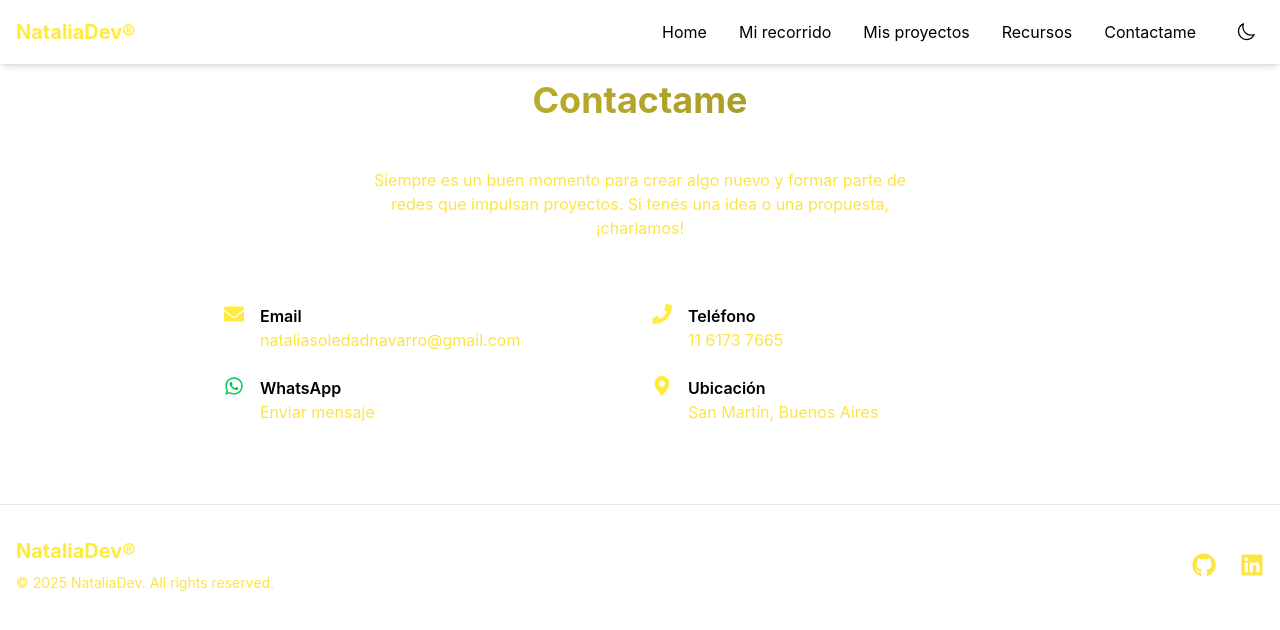
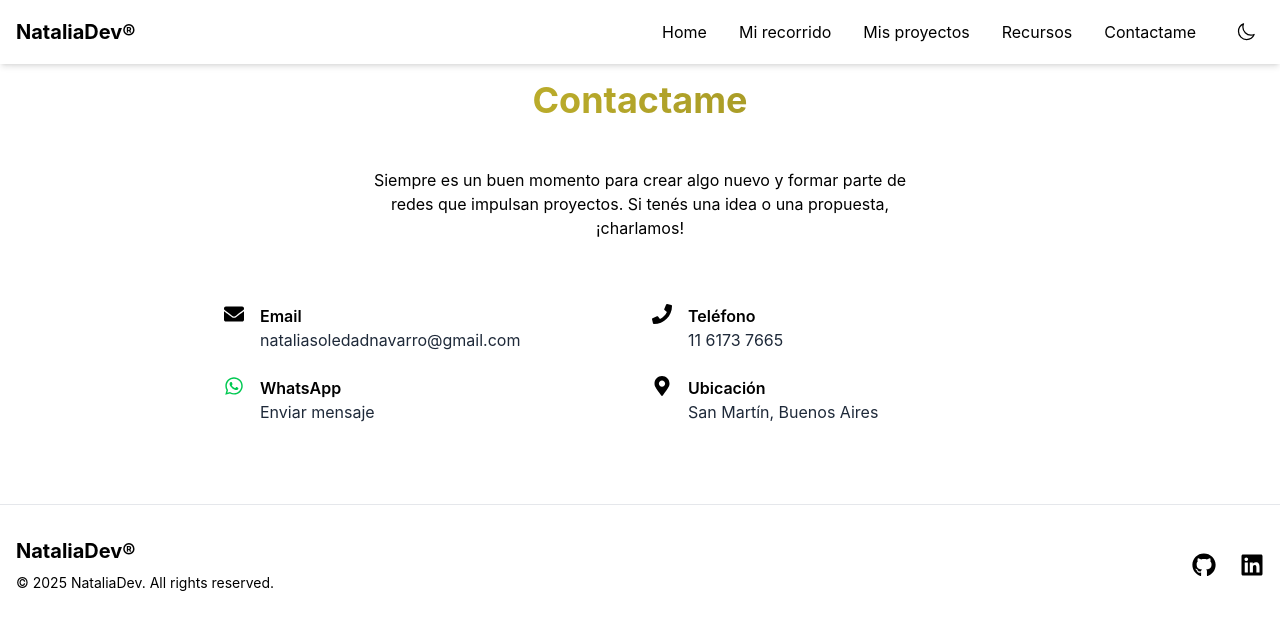
Before and after one commit to Nataliasoledadnavarro/portfolio-2025, a Next.js app: page /contact in a window 1280 px wide. Shown: the top 630 px of the page. Built offline with nearby package versions, Linux system fonts and the light colour scheme.

Commit message:
Aplico contrastes de color para modo oscuro.

```diff
--- a/src/components/sections/Contact.tsx
+++ b/src/components/sections/Contact.tsx
@@ -12,22 +12,22 @@ import Titles from "@/utils/Titles";
 
 const contactItems = [
   {
-    icon: <FaEnvelope className="text-primary w-5 h-5" />,
+    icon: <FaEnvelope className="dark:text-primary w-5 h-5" />,
     title: "Email",
     content: (
       <a
         href="mailto:nataliasoledadnavarro@gmail.com"
-        className="text-secondary hover:text-primary"
+        className="text-gray-800 dark:text-secondary"
       >
         nataliasoledadnavarro@gmail.com
       </a>
     ),
   },
   {
-    icon: <FaPhone className="text-primary w-5 h-5" />,
+    icon: <FaPhone className="dark:text-primary w-5 h-5" />,
     title: "Teléfono",
     content: (
-      <a href="tel:+1161737665" className="text-secondary hover:text-primary">
+      <a href="tel:+1161737665" className="text-gray-800 dark:text-secondary">
         11 6173 7665
       </a>
     ),
@@ -40,16 +40,20 @@ const contactItems = [
         href="https://wa.me/5491161737665"
         target="_blank"
         rel="noopener noreferrer"
-        className="text-secondary hover:text-green-500"
+        className="text-gray-800 dark:text-secondary hover:text-green-500"
       >
         Enviar mensaje
       </a>
     ),
   },
   {
-    icon: <FaMapMarkerAlt className="text-primary w-5 h-5" />,
+    icon: <FaMapMarkerAlt className="dark:text-primary w-5 h-5" />,
     title: "Ubicación",
-    content: <p className="text-secondary">San Martín, Buenos Aires</p>,
+    content: (
+      <p className="text-gray-800 dark:text-secondary">
+        San Martín, Buenos Aires
+      </p>
+    ),
   },
 ];
 
@@ -64,7 +68,7 @@ export default function Contact() {
         animate="animate"
       >
         <motion.p
-          className="text-center text-secondary max-w-xl mx-auto"
+          className="text-center dark:text-secondary max-w-xl mx-auto"
           variants={fadeInUp}
         >
           Siempre es un buen momento para crear algo nuevo y formar parte de
@@ -83,7 +87,7 @@ export default function Contact() {
             >
               {item.icon}
               <div>
-                <h3 className="font-semibold">{item.title}</h3>
+                <h3 className="font-semibold dark:text-white">{item.title}</h3>
                 {item.content}
               </div>
             </motion.div>
--- a/src/components/sections/Projects.tsx
+++ b/src/components/sections/Projects.tsx
@@ -36,7 +36,7 @@ export default function Projects() {
                 />
               </div>
               <motion.h3
-                className="text-xl font-semibold mb-2"
+                className="text-xl font-semibold mb-2 dark:text-white"
                 whileHover={{ x: 5 }}
                 transition={{ type: "spring", stiffness: 300 }}
               >
@@ -59,7 +59,7 @@ export default function Projects() {
                 {project.technologies.map((tech) => (
                   <motion.span
                     key={tech}
-                    className="px-3 py-1 bg-primary/10 text-primary rounded-full text-sm"
+                    className="px-3 py-1 bg-primary/40 text-gray-700 dark:text-primary rounded-full text-sm"
                     whileHover={{ scale: 1.1 }}
                     whileTap={{ scale: 0.95 }}
                   >
@@ -77,7 +77,7 @@ export default function Projects() {
                   href={project.githubLink}
                   target="_blank"
                   rel="noopener noreferrer"
-                  className="flex items-center gap-2 text-secondary hover:text-primary transition-colors"
+                  className="flex items-center gap-2 dark:text-secondary  transition-colors"
                   whileHover={{ x: 5 }}
                   whileTap={{ scale: 0.95 }}
                 >
@@ -88,7 +88,7 @@ export default function Projects() {
                   href={project.demoLink}
                   target="_blank"
                   rel="noopener noreferrer"
-                  className="flex items-center gap-2 text-secondary hover:text-primary transition-colors"
+                  className="flex items-center gap-2 dark:text-secondary transition-colors"
                   whileHover={{ x: 5 }}
                   whileTap={{ scale: 0.95 }}
                 >
--- a/src/components/sections/Resources.tsx
+++ b/src/components/sections/Resources.tsx
@@ -20,14 +20,14 @@ export default function Resources() {
         {resources.map((resource, index) => (
           <motion.article
             key={index}
-            className="bg-white dark:bg-dark/50 rounded-lg shadow-md overflow-hidden"
+            className="rounded-lg shadow-md dark:shadow-gray-500/50 overflow-hidden"
             variants={fadeInUp}
             whileHover={{ scale: 1.05 }}
             transition={{ type: "spring", stiffness: 300 }}
           >
             <div className="p-6">
               <motion.h2
-                className="text-xl font-semibold mb-2"
+                className="text-xl font-semibold mb-2 dark:text-white"
                 whileHover={{ x: 5 }}
                 transition={{ type: "spring", stiffness: 300 }}
               >
@@ -35,7 +35,7 @@ export default function Resources() {
               </motion.h2>
 
               <motion.p
-                className="text-secondary mb-4"
+                className="text-gray-700 dark:text-secondary mb-4"
                 initial={{ opacity: 0 }}
                 animate={{ opacity: 1 }}
                 transition={{ delay: 0.2 }}
@@ -44,7 +44,7 @@ export default function Resources() {
               </motion.p>
 
               <motion.div
-                className="flex items-center gap-4 text-sm text-secondary"
+                className="flex items-center gap-4 text-sm dark:text-primary"
                 initial={{ opacity: 0 }}
                 animate={{ opacity: 1 }}
                 transition={{ delay: 0.3 }}
@@ -61,7 +61,7 @@ export default function Resources() {
                   href={resource.slug}
                   target="_blank"
                   rel="noopener noreferrer"
-                  className="flex items-center gap-2 text-primary font-medium"
+                  className="flex items-center gap-2 dark:text-primary font-medium"
                   whileHover={{ scale: 1.1 }}
                 >
                   <FaExternalLinkAlt className="h-4 w-4" />
--- a/src/components/shared/Footer.tsx
+++ b/src/components/shared/Footer.tsx
@@ -7,10 +7,10 @@ export default function Footer() {
       <div className="container max-w-7xl mx-auto px-4 py-8">
         <div className="flex flex-col md:flex-row justify-between items-center">
           <div className="mb-4 md:mb-0">
-            <Link href="/" className="text-xl font-bold text-primary">
+            <Link href="/" className="text-xl font-bold dark:text-primary">
               NataliaDev&reg;
             </Link>
-            <p className="text-sm text-secondary mt-2">
+            <p className="text-sm dark:text-secondary mt-2">
               © {new Date().getFullYear()} NataliaDev. All rights reserved.
             </p>
           </div>
@@ -20,7 +20,7 @@ export default function Footer() {
               href="https://github.com/Nataliasoledadnavarro"
               target="_blank"
               rel="noopener noreferrer"
-              className="text-secondary hover:text-primary transition-colors"
+              className="dark:text-secondary"
             >
               <FaGithub className="h-6 w-6" />
             </a>
@@ -29,7 +29,7 @@ export default function Footer() {
               href="https://www.linkedin.com/in/nataliasoledadnavarro/"
               target="_blank"
               rel="noopener noreferrer"
-              className="text-secondary hover:text-primary transition-colors"
+              className="dark:text-secondary"
             >
               <FaLinkedin className="h-6 w-6" />
             </a>
--- a/src/components/shared/Navbar.tsx
+++ b/src/components/shared/Navbar.tsx
@@ -40,7 +40,7 @@ const Navbar = () => {
     <nav className="fixed w-full bg-white/80 dark:bg-dark backdrop-blur-sm z-50 shadow-md dark:shadow-gray-500/50">
       <div className="container max-w-7xl mx-auto px-4">
         <div className="flex items-center justify-between h-16">
-          <Link href="/" className="text-xl font-bold text-primary">
+          <Link href="/" className="text-xl font-bold dark:text-primary">
             NataliaDev&reg;
           </Link>
 
```
